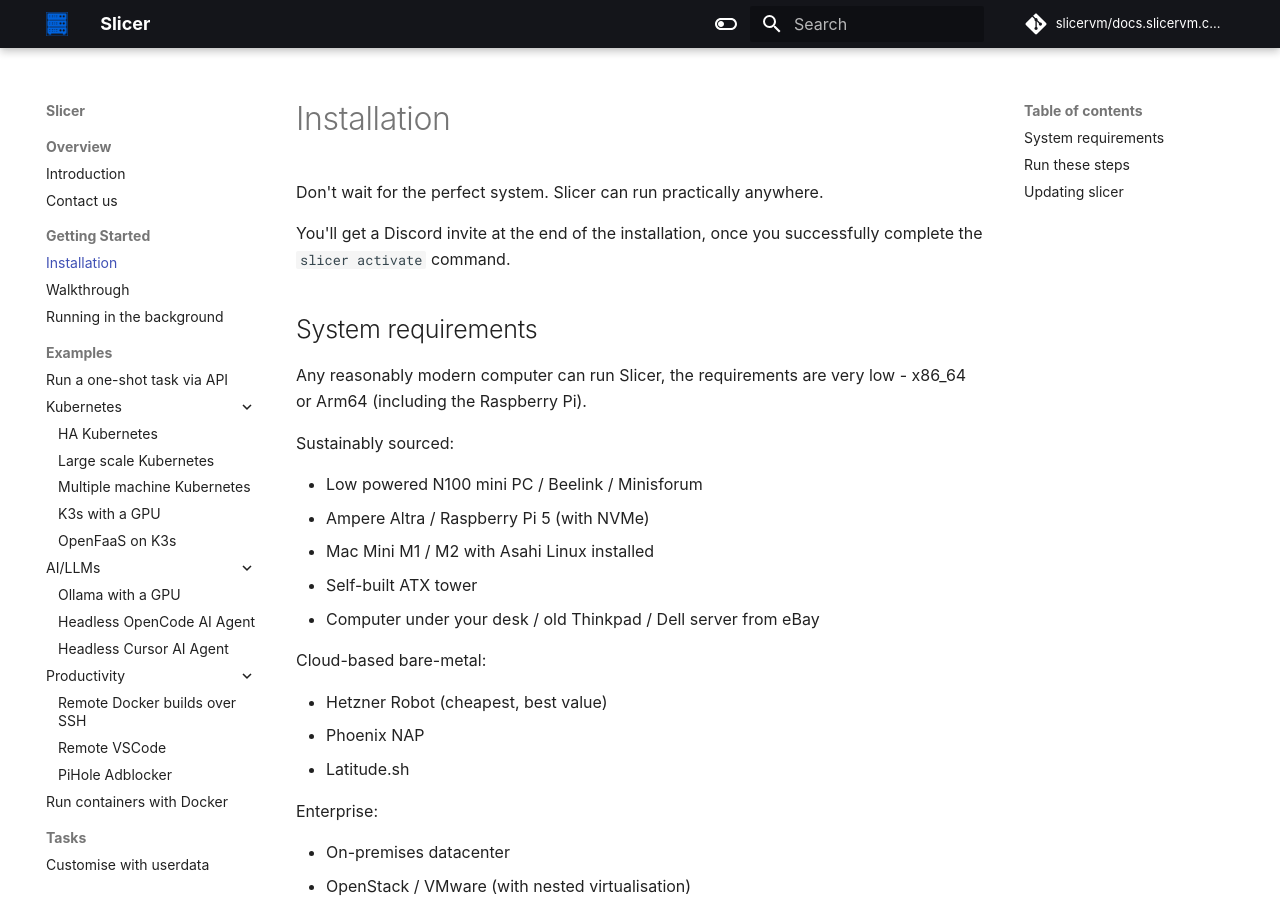
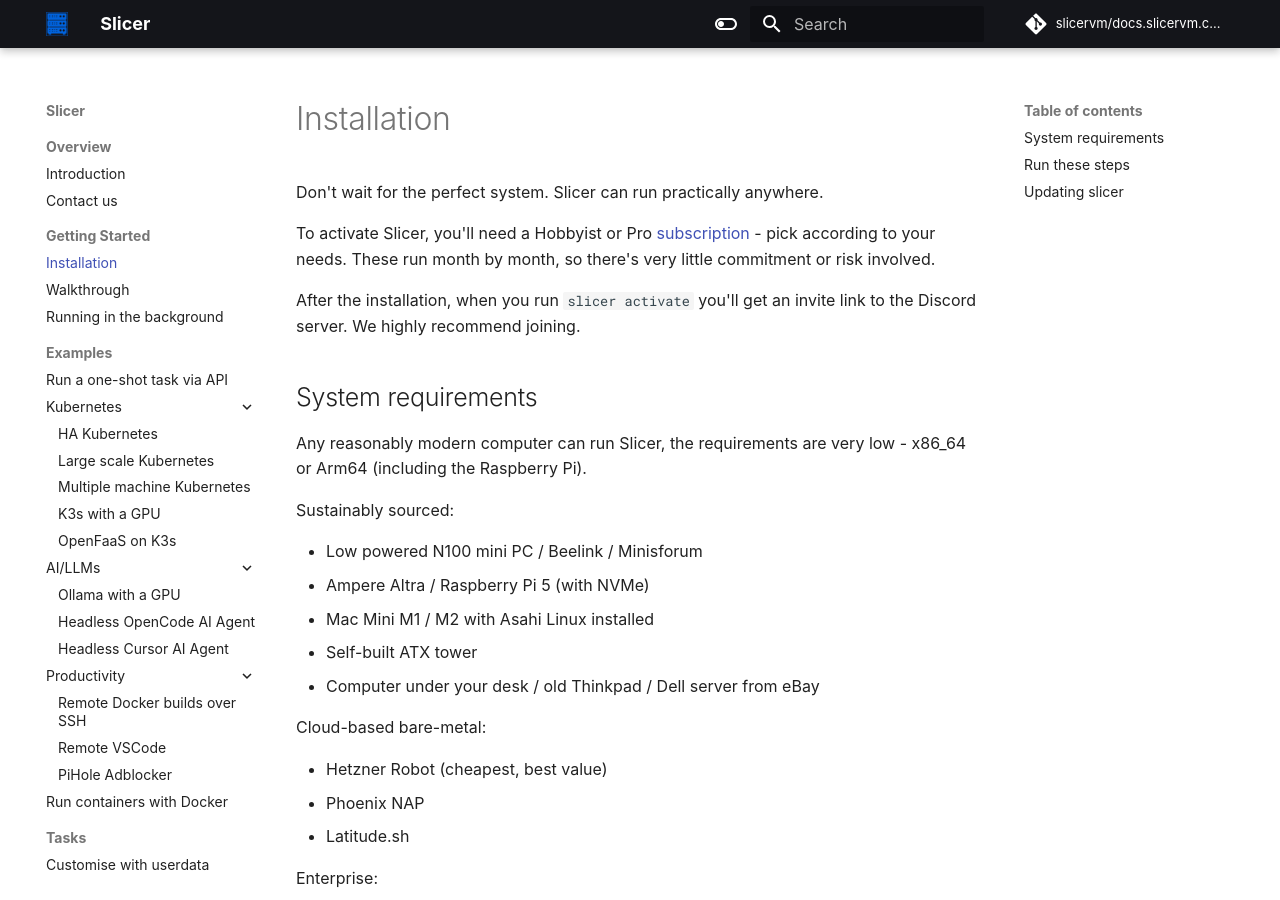
Before and after one commit to slicervm/docs.slicervm.com, an MkDocs documentation site: the page built from docs/getting-started/install.md, in a window 1280 px wide and 900 px high. Built offline with MkDocs 1.6.1 and Material for MkDocs 9.7.7, drawn with Linux system fonts in a browser that asks for light colours; some web fonts are replaced; comment, search, counter and statistics services are not loaded.

Commit message:
Note on subscriptions
Signed-off-by: Alex Ellis (OpenFaaS Ltd) <alexellis2@gmail.com>

```diff
--- a/docs/getting-started/install.md
+++ b/docs/getting-started/install.md
@@ -2,7 +2,9 @@
 
 Don't wait for the perfect system. Slicer can run practically anywhere.
 
-You'll get a Discord invite at the end of the installation, once you successfully complete the `slicer activate` command.
+To activate Slicer, you'll need a Hobbyist or Pro [subscription](https://slicervm.com/pricing) - pick according to your needs. These run month by month, so there's very little commitment or risk involved.
+
+After the installation, when you run `slicer activate` you'll get an invite link to the Discord server. We highly recommend joining.
 
 ## System requirements
 
```
